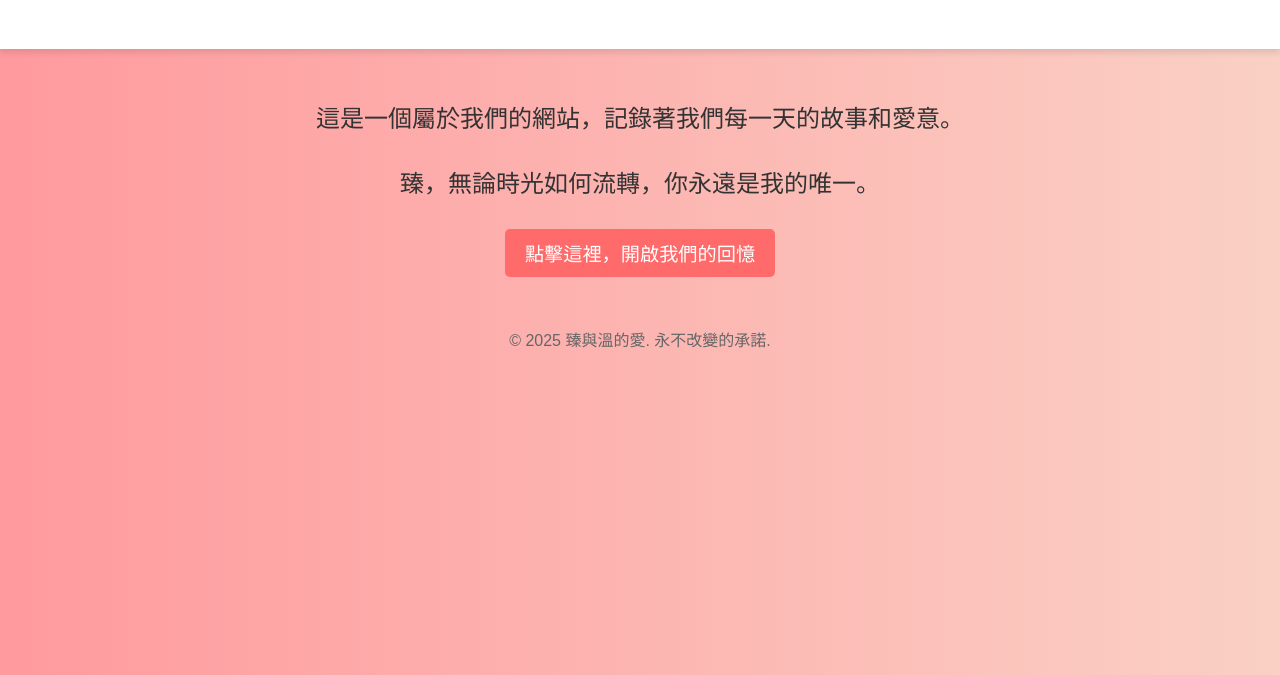
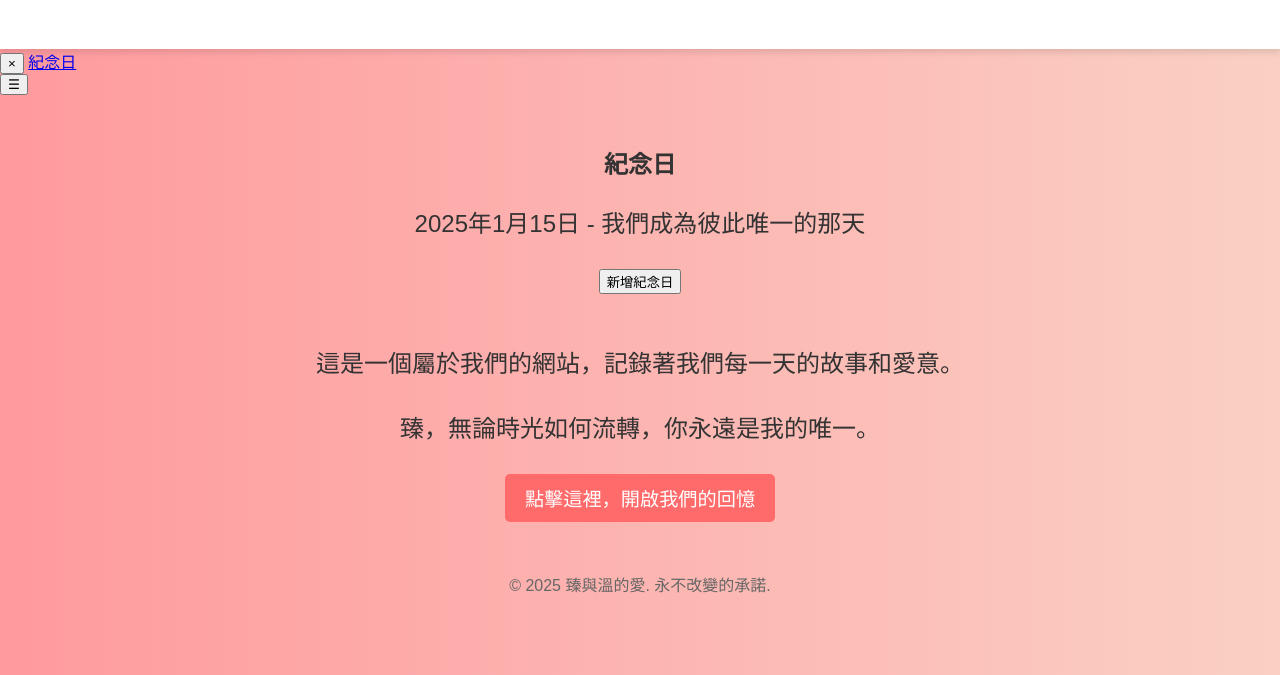
Before and after one commit to tivatan-creator/wind, a plain HTML site: page index.html in a window 1280 px wide. Shown: the part 125-800 px from the top of the page. Drawn offline with Linux system fonts and the light colour scheme.

Commit message:
新增側邊欄和紀念日功能

```diff
--- a/index.html
+++ b/index.html
@@ -56,6 +56,21 @@
   <header>
     <h1>臻與溫的愛之記</h1>
   </header>
+
+  <!-- 新增的左側邊欄功能 -->
+  <div id="mySidebar" class="sidebar">
+    <button class="close-btn" onclick="closeSidebar()">&times;</button>
+    <a href="#anniversaries">紀念日</a>
+  </div>
+  <button class="open-btn" onclick="openSidebar()">☰</button>
+  <div class="content" id="anniversaries">
+    <h2>紀念日</h2>
+    <div id="dateList">
+      <p class="date-item">2025年1月15日 - 我們成為彼此唯一的那天</p>
+    </div>
+    <button class="add-date-btn" onclick="addDate()">新增紀念日</button>
+  </div>
+  </header>
   <div class="content">
     <p>這是一個屬於我們的網站，記錄著我們每一天的故事和愛意。</p>
     <p>臻，無論時光如何流轉，你永遠是我的唯一。</p>
```
